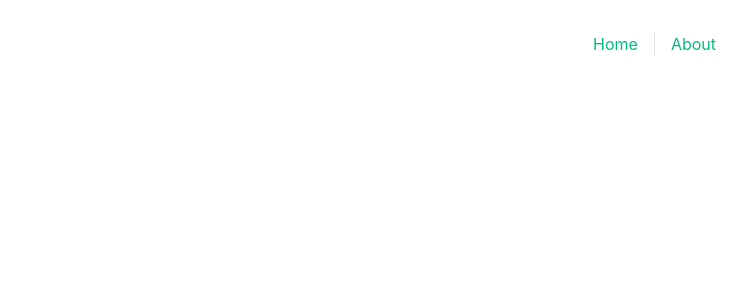
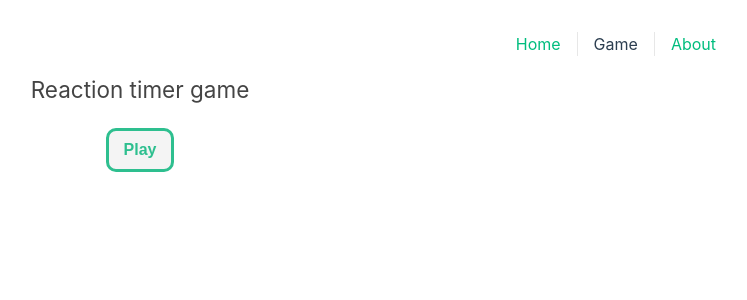
Before and after one commit to mkoroleva5/vue-intro-project, a Vue app: page /game in a window 1280 px wide. Before the commit this address had no page. Shown: the top 300 px of the page, without its empty margins (500-1247 px from the left). Built offline with nearby package versions, Linux system fonts and the light colour scheme.

Commit message:
feat: create Reaction Timer game

```diff
--- a/src/App.vue
+++ b/src/App.vue
@@ -7,6 +7,7 @@ import { RouterLink, RouterView } from 'vue-router'
     <div class="wrapper">
       <nav>
         <RouterLink to="/">Home</RouterLink>
+        <RouterLink to="/game">Game</RouterLink>
         <RouterLink to="/about">About</RouterLink>
       </nav>
     </div>
--- /dev/null
+++ b/src/components/GameComponent/GameBlock.vue
@@ -0,0 +1,62 @@
+<script setup lang="ts">
+import { onMounted, ref, type Ref } from 'vue'
+
+const props = defineProps({
+  delay: Number
+})
+const { delay } = props
+
+const emit = defineEmits<{
+  (e: 'end', time: number): void
+}>()
+
+interface TimerState {
+  showBlock: boolean
+  timer: number | undefined
+  reactionTime: number
+}
+
+const timerState: Ref<TimerState> = ref({
+  showBlock: false,
+  timer: undefined,
+  reactionTime: 0
+})
+
+const startTimer = () => {
+  timerState.value.timer = setInterval(() => {
+    timerState.value.reactionTime += 10
+  }, 10)
+}
+
+const stopTimer = () => {
+  clearInterval(timerState.value.timer)
+  emit('end', timerState.value.reactionTime)
+}
+
+onMounted(() => {
+  setTimeout(() => {
+    timerState.value.showBlock = true
+    startTimer()
+  }, delay)
+})
+</script>
+
+<template>
+  <div class="block" v-if="timerState.showBlock" @click="stopTimer">Click me</div>
+</template>
+
+<style scoped>
+.block {
+  width: 300px;
+  height: 200px;
+  margin: 20px auto;
+  display: flex;
+  justify-content: center;
+  align-items: center;
+  border-radius: 10px;
+  color: #fff;
+  font-size: 32px;
+  font-weight: bold;
+  background-color: rgb(46, 191, 143);
+}
+</style>
--- /dev/null
+++ b/src/components/GameComponent/GameResults.vue
@@ -0,0 +1,36 @@
+<script setup lang="ts">
+import { computed } from 'vue'
+
+const props = defineProps<{
+  score: number | null
+}>()
+const score = computed(() => props.score)
+
+const ranks = computed(() => {
+  if (score.value) {
+    if (score.value < 300) {
+      return 'Ninja fingers'
+    } else if (score.value < 500) {
+      return 'Rapid reflexes'
+    } else {
+      return 'Snail pace...'
+    }
+  }
+  return null
+})
+</script>
+
+<template>
+  <div v-if="score" class="wrapper">
+    <h3 class="rank">{{ ranks }}</h3>
+    <p>Reaction time: {{ score }}ms</p>
+  </div>
+</template>
+
+<style scoped>
+.rank {
+  font-size: 24px;
+  font-weight: bold;
+  color: rgb(46, 191, 143);
+}
+</style>
--- /dev/null
+++ b/src/components/GameComponent/GameWidget.vue
@@ -0,0 +1,77 @@
+<script setup lang="ts">
+import { ref, type Ref } from 'vue'
+import GameBlock from './GameBlock.vue'
+import GameResults from './GameResults.vue'
+
+interface GameState {
+  isPlaying: boolean
+  delay: number
+  score: number | null
+}
+
+const gameState: Ref<GameState> = ref({
+  isPlaying: false,
+  delay: 0,
+  score: null
+})
+
+const minDelay = 1000
+const maxDelay = 5000
+
+const startGame = () => {
+  gameState.value.score = null
+  gameState.value.isPlaying = true
+  gameState.value.delay = minDelay + Math.random() * maxDelay
+}
+
+const endGame = (reactionTime: number) => {
+  gameState.value.score = reactionTime
+  gameState.value.isPlaying = false
+}
+</script>
+
+<template>
+  <div class="wrapper">
+    <h2>Reaction timer game</h2>
+    <button @click="startGame" class="play-button" :disabled="gameState.isPlaying">Play</button>
+    <GameBlock v-if="gameState.isPlaying" :delay="gameState.delay" @end="endGame" />
+    <GameResults :score="gameState.score" />
+  </div>
+</template>
+
+<style scoped>
+.wrapper {
+  max-width: 1000px;
+  margin: 0 auto;
+  display: flex;
+  flex-direction: column;
+  align-items: center;
+  gap: 20px;
+  color: #444;
+}
+
+.play-button {
+  display: flex;
+  justify-content: center;
+  align-items: center;
+  padding: 10px 15px;
+  color: rgb(46, 191, 143);
+  background-color: rgb(244, 244, 244);
+  border: 3px solid rgb(46, 191, 143);
+  border-radius: 10px;
+  font-size: 16px;
+  font-weight: bold;
+  cursor: pointer;
+  transition: all 0.1s ease-in;
+}
+
+.play-button:not(:disabled):hover {
+  background-color: rgb(241, 239, 239);
+}
+
+.play-button:disabled {
+  color: lightgray;
+  border: 3px solid lightgray;
+  cursor: not-allowed;
+}
+</style>
--- a/src/router/index.ts
+++ b/src/router/index.ts
@@ -1,5 +1,5 @@
 import { createRouter, createWebHistory } from 'vue-router'
-import HomeView from '../views/HomeView.vue'
+import HomeView from '@/views/HomeView.vue'
 
 const router = createRouter({
   history: createWebHistory(import.meta.env.BASE_URL),
@@ -10,11 +10,13 @@ const router = createRouter({
       component: HomeView
     },
     {
+      path: '/game',
+      name: 'game',
+      component: () => import('../views/GameView.vue')
+    },
+    {
       path: '/about',
       name: 'about',
-      // route level code-splitting
-      // this generates a separate chunk (About.[hash].js) for this route
-      // which is lazy-loaded when the route is visited.
       component: () => import('../views/AboutView.vue')
     }
   ]
--- /dev/null
+++ b/src/views/GameView.vue
@@ -0,0 +1,9 @@
+<script setup lang="ts">
+import GameWidget from '../components/GameComponent/GameWidget.vue'
+</script>
+
+<template>
+  <main>
+    <GameWidget />
+  </main>
+</template>
```
